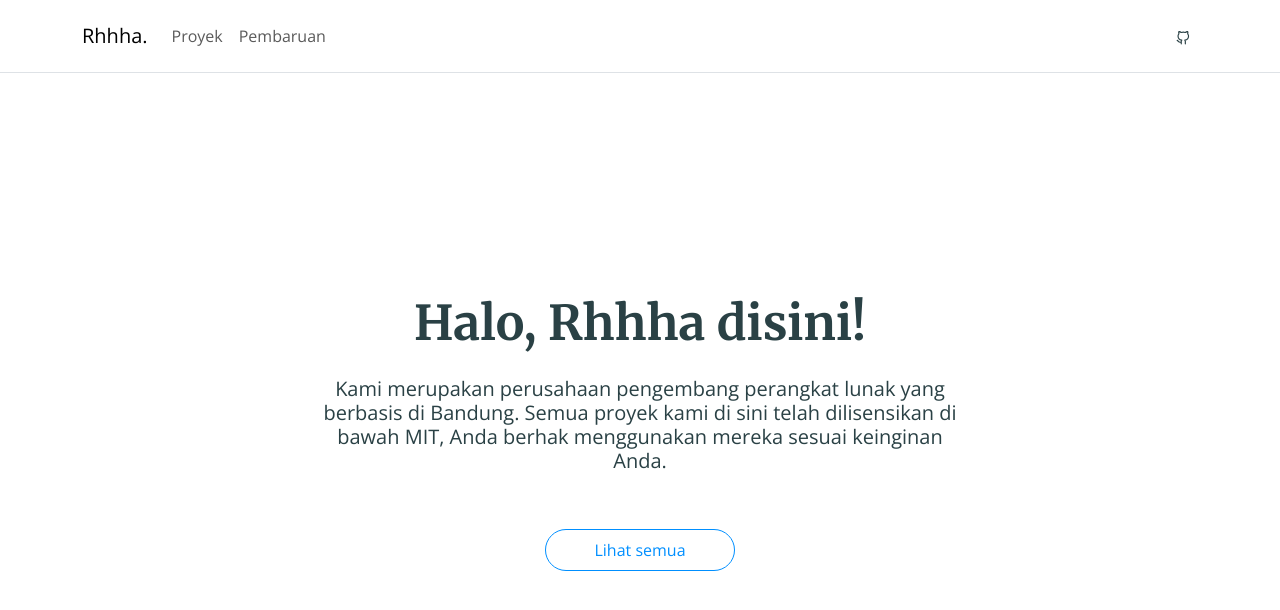
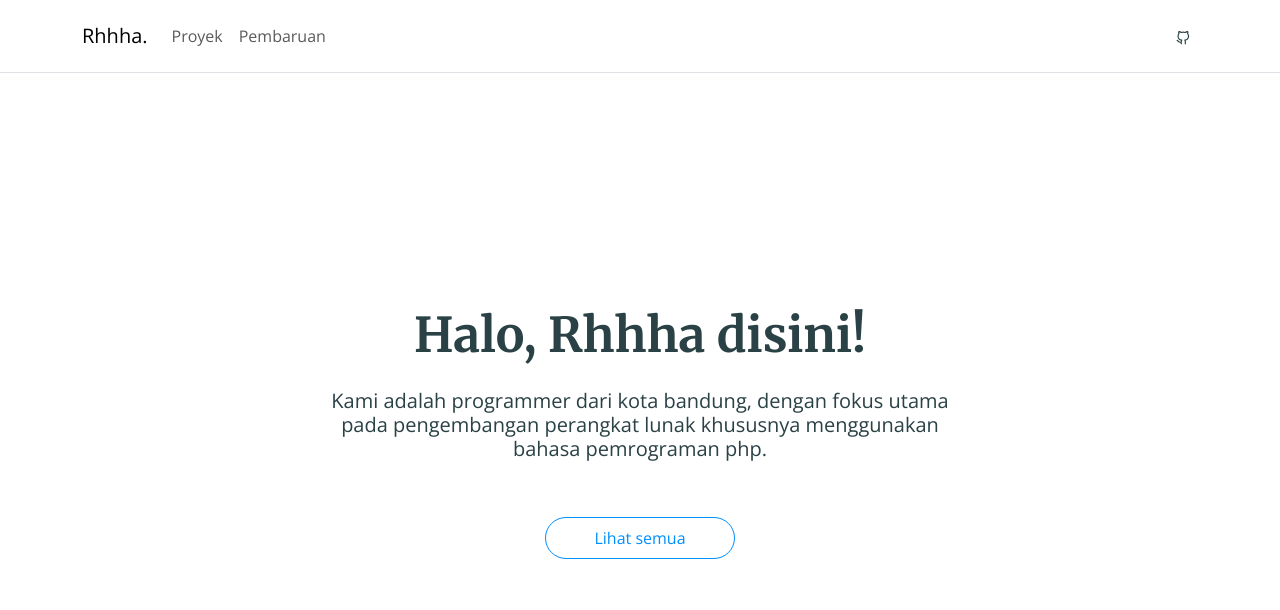
Before and after one commit to aipnurhayadi/aipnurhayadi.github.io, a React (Create React App) app: page / in a window 1280 px wide. Shown: the top 610 px of the page. Built offline with nearby package versions, Linux system fonts and the light colour scheme.

Commit message:
update bio di hompage

```diff
--- a/src/pages/Home.js
+++ b/src/pages/Home.js
@@ -14,10 +14,9 @@ function Home() {
                 Halo, Rhhha disini!
               </h4>
               <h5 className="h5 text-primary">
-                Kami merupakan perusahaan pengembang perangkat lunak yang
-                berbasis di Bandung. Semua proyek kami di sini telah
-                dilisensikan di bawah MIT, Anda berhak menggunakan mereka sesuai
-                keinginan Anda.
+                Kami adalah programmer dari kota bandung, dengan fokus utama
+                pada pengembangan perangkat lunak khususnya menggunakan bahasa
+                pemrograman php.
               </h5>
               <Button
                 color="outline-secondary"
```
